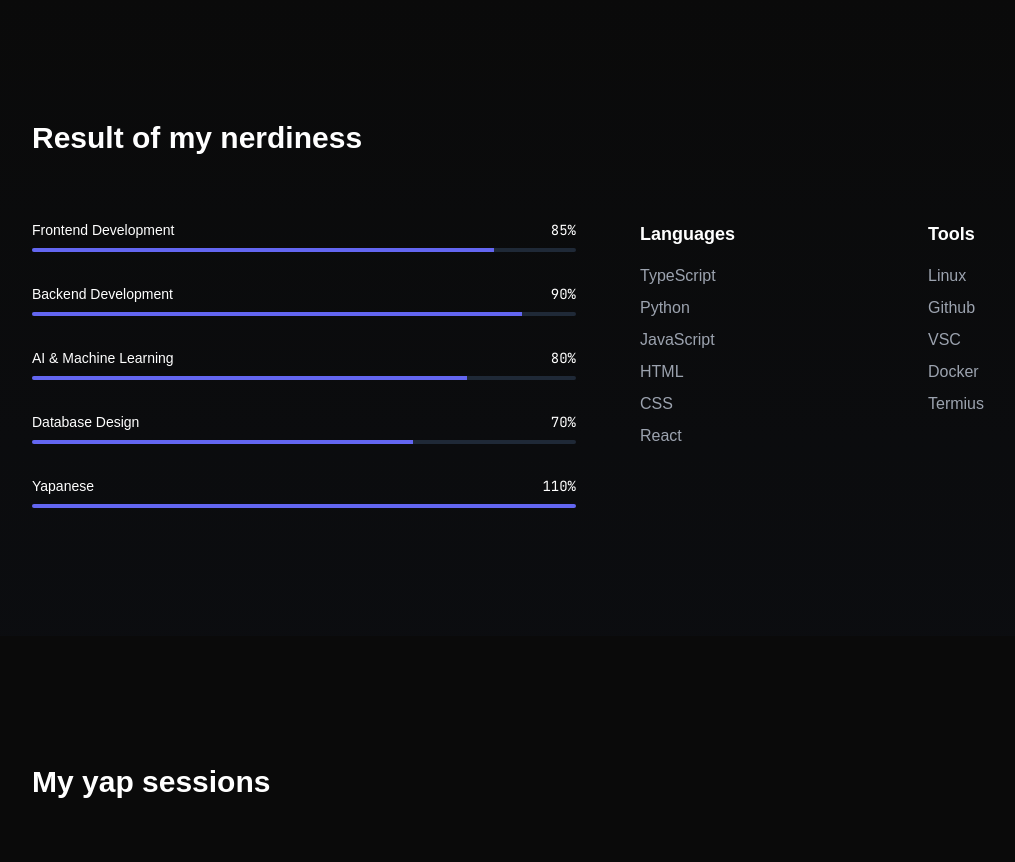
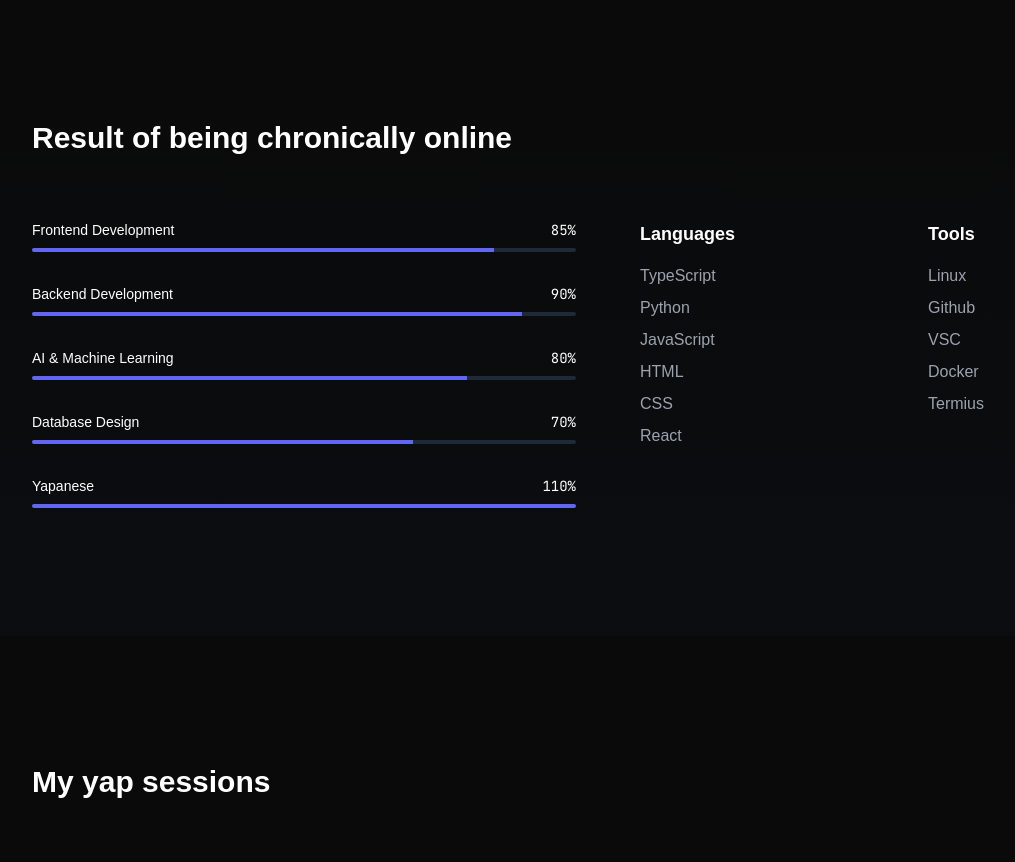
Before and after one commit to LiamBMX/Portfolio-Website, a React (Vite) app: page / in a window 1280 px wide. Shown: the part 1420-2282 px from the top of the page, without its empty margins (32-1047 px from the left). Built offline with nearby package versions, Linux system fonts and the light colour scheme; a web font is replaced by a local one.

Commit message:
Update App.tsx

```diff
--- a/src/App.tsx
+++ b/src/App.tsx
@@ -217,7 +217,7 @@ function App() {
             animate={skillsInView ? { opacity: 1, x: 0 } : {}}
             className="text-3xl font-bold mb-16"
           >
-            Result of my nerdiness
+            Result of being chronically online
           </motion.h2>
           <div className="grid grid-cols-1 md:grid-cols-2 gap-16">
             <motion.div
```
